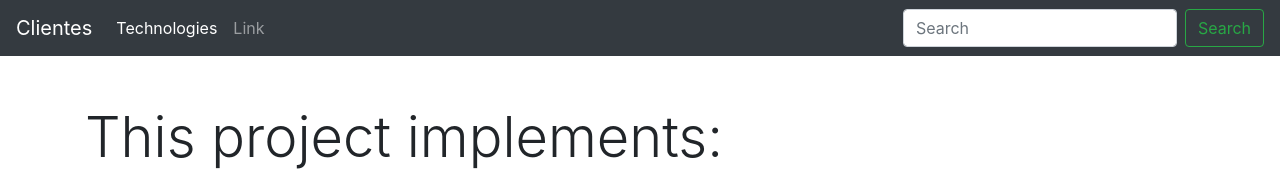
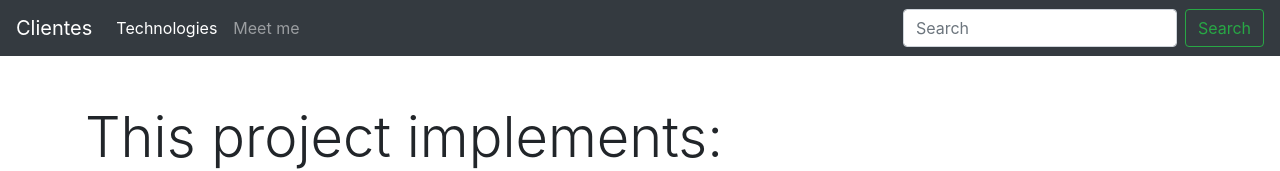
Before and after one commit to MauMau15/clientes-front, an Angular app: page /#/Technologies in a window 1280 px wide. Shown: the top 171 px of the page. Built offline with nearby package versions, Linux system fonts and the light colour scheme.

Commit message:
adding page link meet me

```diff
--- a/src/app/components/navbar/navbar.component.html
+++ b/src/app/components/navbar/navbar.component.html
@@ -10,7 +10,7 @@
         <a class="nav-link" [routerLink]="['Technologies']">Technologies <span class="sr-only">(current)</span></a>
       </li>
       <li class="nav-item">
-        <a class="nav-link" href="#">Link</a>
+        <a class="nav-link" href="#">Meet me</a>
       </li>
     </ul>
     <form class="form-inline my-2 my-lg-0">
```
